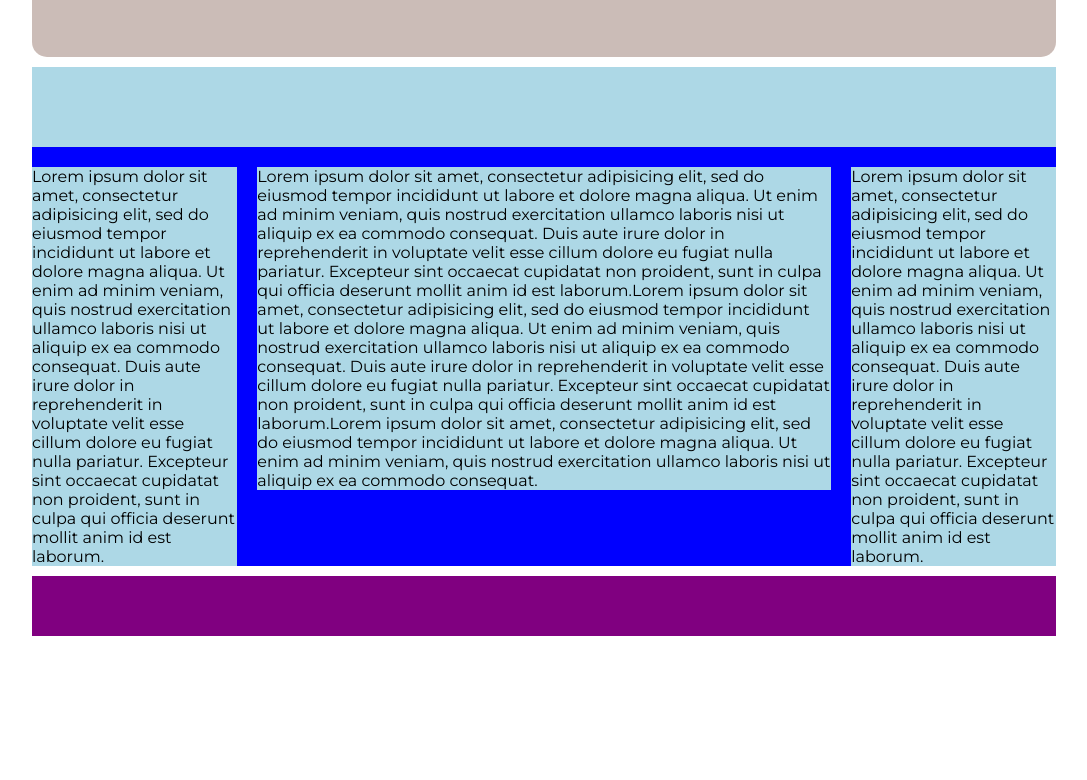
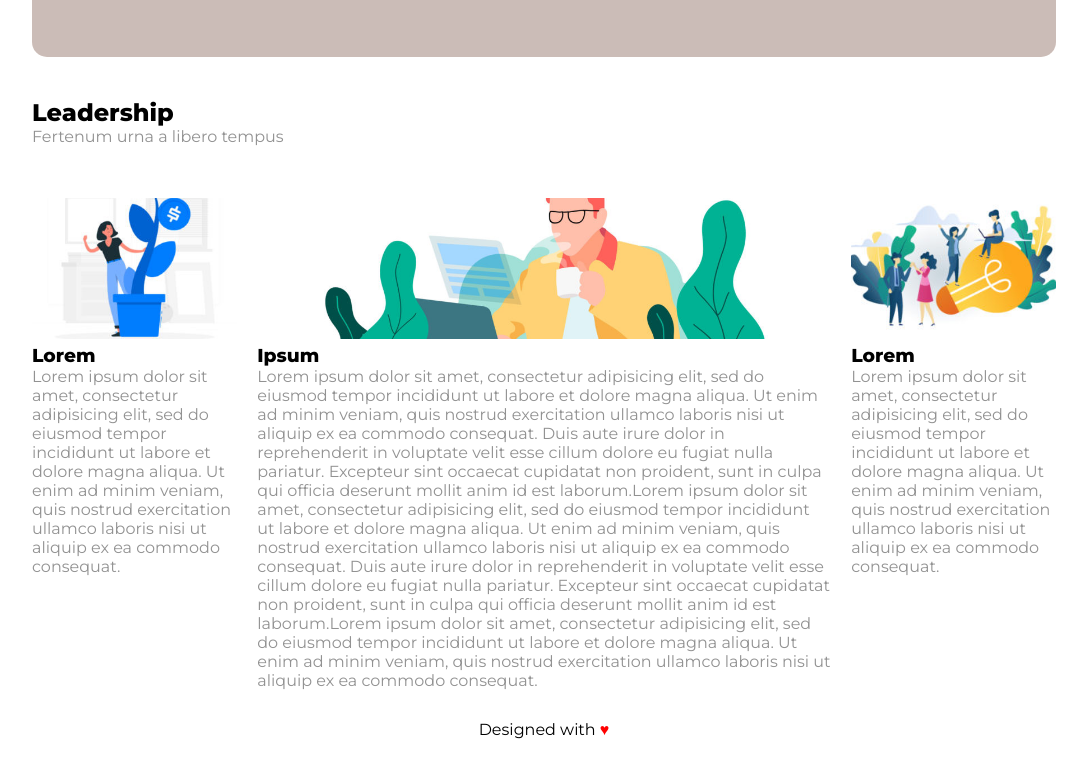
Before and after one commit to giordanoale/htmlcss-wp, a plain HTML site: page index.html in a window 1280 px wide. Shown: the part 716-1496 px from the top of the page, without its empty margins (96-1183 px from the left). Before the commit the page ends 1352 px from the top, so only its background shows below. Drawn offline with Linux system fonts and the light colour scheme.

Commit message:
Perfezionate colonne e aggiunto footer

```diff
--- a/css/style.css
+++ b/css/style.css
@@ -12,6 +12,10 @@ body{
 .container{
   width: 80%;
   margin:auto;
+}
+
+p:not(#jumbotext){
+  color: #929292;
 }
 /* /general */
 
@@ -83,19 +87,26 @@ li a:hover{
 /* /sezione jumbotron */
 
 /* sezione leadership */
-.main-section{
-  /* height: 80vh; */
-  background-color: blue;
-}
 
 .top-title{
   height:80px;
-  background-color: lightblue;
+  margin-top: 4%;
   margin-bottom: 2%;
 }
 
-.column{
-  background-color: lightblue;
+.top-title>h2{
+  font-size: 800;
+}
+
+.image{
+  position: relative;
+  display: block;
+  object-fit: cover;
+  height: 141px;
+  width: 100%;
+  border-radius: 15px;
+  margin-bottom: 5px;
+  z-index: 0;
 }
 
 .column.left, .column.right{
@@ -122,7 +133,11 @@ li a:hover{
 /* footer */
 footer{
   height: 60px;
-  background-color: purple;
-  margin-top: 10px;
+  text-align: center;
+  margin-top: 30px;
+}
+
+footer>span{
+  color: red;
 }
 /* /footer */
--- a/index.html
+++ b/index.html
@@ -3,7 +3,7 @@
   <head>
     <meta charset="utf-8">
     <link rel="preconnect" href="https://fonts.gstatic.com">
-    <link href="https://fonts.googleapis.com/css2?family=Montserrat&display=swap" rel="stylesheet">
+    <link href="https://fonts.googleapis.com/css2?family=Montserrat:wght@400;800&display=swap" rel="stylesheet">
     <link rel="stylesheet" href="css/style.css">
     <title>Struttura WP</title>
   </head>
@@ -42,7 +42,7 @@
 
           <div class="text">
             <h2>Pretium ac placerat dui interdum nunc in eros urna morbi</h2>
-            <p>Lorem ipsum dolor sit amet, consectetur adipisicing elit, sunt in culpa qui officia deserunt mollit anim id est laborum.</p>
+            <p id="jumbotext">Lorem ipsum dolor sit amet, consectetur adipisicing elit, sunt in culpa qui officia deserunt mollit anim id est laborum.</p>
           </div>
 
         </section>
@@ -51,20 +51,27 @@
         <!-- sezione leadership -->
         <section class="main-section">
           <div class="top-title">
-
+            <h2>Leadership</h2>
+            <p>Fertenum urna a libero tempus</p>
           </div>
 
           <div class="row clearfix">
             <div class="column left">
-              Lorem ipsum dolor sit amet, consectetur adipisicing elit, sed do eiusmod tempor incididunt ut labore et dolore magna aliqua. Ut enim ad minim veniam, quis nostrud exercitation ullamco laboris nisi ut aliquip ex ea commodo consequat. Duis aute irure dolor in reprehenderit in voluptate velit esse cillum dolore eu fugiat nulla pariatur. Excepteur sint occaecat cupidatat non proident, sunt in culpa qui officia deserunt mollit anim id est laborum.
+              <img class="image"src="img/img-1.jpg" alt="immagine-1">
+              <h3>Lorem</h3>
+              <p>Lorem ipsum dolor sit amet, consectetur adipisicing elit, sed do eiusmod tempor incididunt ut labore et dolore magna aliqua. Ut enim ad minim veniam, quis nostrud exercitation ullamco laboris nisi ut aliquip ex ea commodo consequat.</p>
             </div>
 
             <div class="column center">
-              Lorem ipsum dolor sit amet, consectetur adipisicing elit, sed do eiusmod tempor incididunt ut labore et dolore magna aliqua. Ut enim ad minim veniam, quis nostrud exercitation ullamco laboris nisi ut aliquip ex ea commodo consequat. Duis aute irure dolor in reprehenderit in voluptate velit esse cillum dolore eu fugiat nulla pariatur. Excepteur sint occaecat cupidatat non proident, sunt in culpa qui officia deserunt mollit anim id est laborum.Lorem ipsum dolor sit amet, consectetur adipisicing elit, sed do eiusmod tempor incididunt ut labore et dolore magna aliqua. Ut enim ad minim veniam, quis nostrud exercitation ullamco laboris nisi ut aliquip ex ea commodo consequat. Duis aute irure dolor in reprehenderit in voluptate velit esse cillum dolore eu fugiat nulla pariatur. Excepteur sint occaecat cupidatat non proident, sunt in culpa qui officia deserunt mollit anim id est laborum.Lorem ipsum dolor sit amet, consectetur adipisicing elit, sed do eiusmod tempor incididunt ut labore et dolore magna aliqua. Ut enim ad minim veniam, quis nostrud exercitation ullamco laboris nisi ut aliquip ex ea commodo consequat.
+              <img class="image"src="img/banner-2.jpg" alt="immagine-2">
+              <h3>Ipsum</h3>
+              <p>Lorem ipsum dolor sit amet, consectetur adipisicing elit, sed do eiusmod tempor incididunt ut labore et dolore magna aliqua. Ut enim ad minim veniam, quis nostrud exercitation ullamco laboris nisi ut aliquip ex ea commodo consequat. Duis aute irure dolor in reprehenderit in voluptate velit esse cillum dolore eu fugiat nulla pariatur. Excepteur sint occaecat cupidatat non proident, sunt in culpa qui officia deserunt mollit anim id est laborum.Lorem ipsum dolor sit amet, consectetur adipisicing elit, sed do eiusmod tempor incididunt ut labore et dolore magna aliqua. Ut enim ad minim veniam, quis nostrud exercitation ullamco laboris nisi ut aliquip ex ea commodo consequat. Duis aute irure dolor in reprehenderit in voluptate velit esse cillum dolore eu fugiat nulla pariatur. Excepteur sint occaecat cupidatat non proident, sunt in culpa qui officia deserunt mollit anim id est laborum.Lorem ipsum dolor sit amet, consectetur adipisicing elit, sed do eiusmod tempor incididunt ut labore et dolore magna aliqua. Ut enim ad minim veniam, quis nostrud exercitation ullamco laboris nisi ut aliquip ex ea commodo consequat.</p>
             </div>
 
             <div class="column right">
-              Lorem ipsum dolor sit amet, consectetur adipisicing elit, sed do eiusmod tempor incididunt ut labore et dolore magna aliqua. Ut enim ad minim veniam, quis nostrud exercitation ullamco laboris nisi ut aliquip ex ea commodo consequat. Duis aute irure dolor in reprehenderit in voluptate velit esse cillum dolore eu fugiat nulla pariatur. Excepteur sint occaecat cupidatat non proident, sunt in culpa qui officia deserunt mollit anim id est laborum.
+              <img class="image" src="img/img-3.jpg" alt="immagine-3">
+              <h3>Lorem</h3>
+              <p>Lorem ipsum dolor sit amet, consectetur adipisicing elit, sed do eiusmod tempor incididunt ut labore et dolore magna aliqua. Ut enim ad minim veniam, quis nostrud exercitation ullamco laboris nisi ut aliquip ex ea commodo consequat.</p>
             </div>
           </div>
 
@@ -75,7 +82,7 @@
       <!-- /corpo principale -->
 
       <!-- footer -->
-      <footer></footer>
+      <footer> Designed with <span>&hearts;</span></footer>
       <!-- /footer -->
     </div>
 
```
